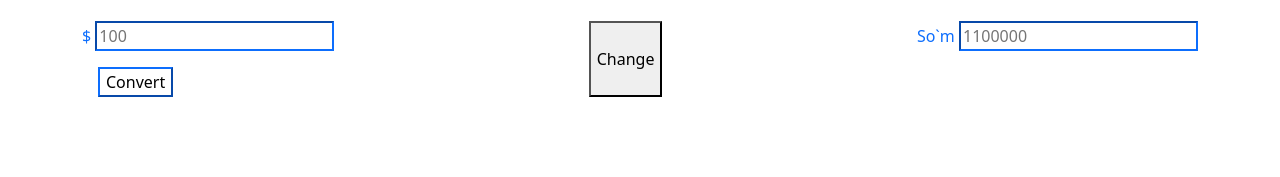
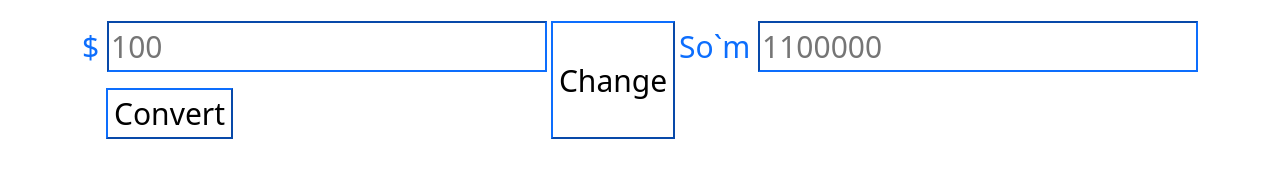
Before and after one commit to missozoda/converter-currency, a plain HTML site: page index.html in a window 1280 px wide. Shown: the part 247-424 px from the top of the page. Drawn offline with Linux system fonts and the light colour scheme.

Commit message:
add styles

```diff
--- a/css/main.css
+++ b/css/main.css
@@ -1,3 +1,7 @@
 input {
   outline: none;
 }
+
+body {
+  font-size: 30px;
+}
--- a/index.html
+++ b/index.html
@@ -21,10 +21,10 @@
         <label class="form-label-1 text-primary" for="dollar">$</label>
         <input class="form-input border-primary bg-transparent" type="text" id="dollar" name="dollar" placeholder="100">
 
-        <button class="form-btn d-block border-primary bg-transparent ms-3 mt-3" type="submit">Convert</button>
+        <button class="form-btn d-block border-primary bg-transparent ms-4 mt-3" type="submit">Convert</button>
       </div>
 
-      <button class="form-change-btn" type="button"> Change </button>
+      <button class="form-change-btn border-primary bg-transparent disabled" type="button"> Change </button>
       <div class="input-div">
         <label class="form-label text-primary" for="sum">So`m</label>
         <input class="form-input border-primary bg-transparent" type="text" id="sum" name="sum" placeholder="1100000">
```
